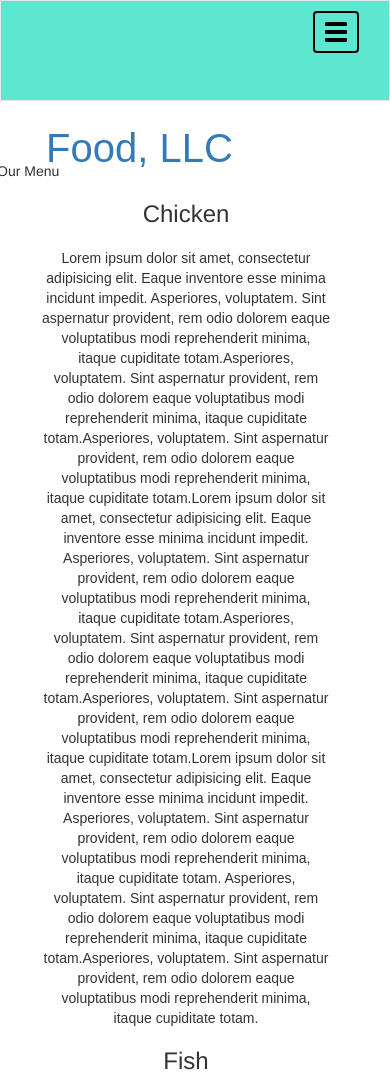
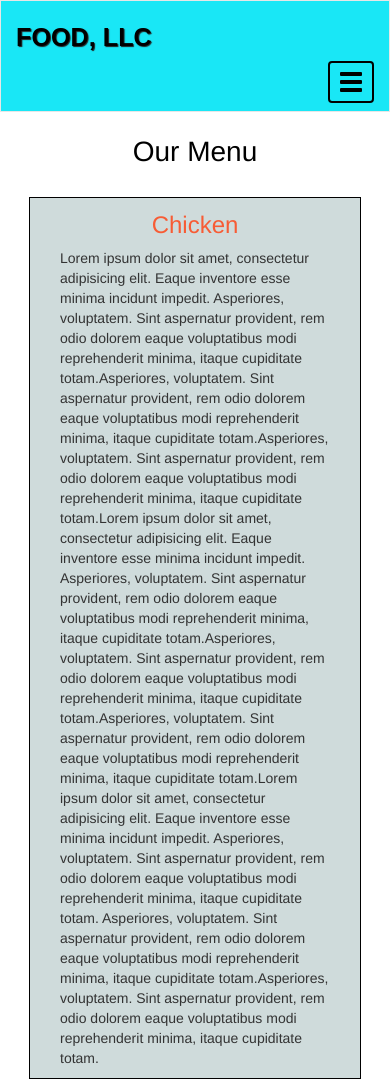
Before and after one commit to parasmani-sah/mod3_solution, a plain HTML site: page index.html in a window 390 px wide. Shown: the top 1079 px of the page. Drawn offline with Linux system fonts and the light colour scheme.

Commit message:
Update style.css

```diff
--- a/css/style.css
+++ b/css/style.css
@@ -4,100 +4,122 @@
     box-sizing: border-box;
 }
 
-.navbar {
-    width: 100%;
-    padding: 20px 50px;
-    height: 12vh;
-    background-color: rgb(93, 231, 208);
-}
-.logo {
-    font-size: 30px;
-    color: black;
-}
-nav a:hover {
-    text-decoration: none;
-    color: white;
+#header-nav {
+    background-color: #19e7f6;
+
 }
 
-.navbar-header{
-    color: black;
+.navbar-brand h1 {
+    font-family: sans-serif;
+	color: #000000;
+	text-transform: uppercase;
+    font-weight: bold;
+	text-shadow: 1px 1px 1px #222;
+	line-height: .100;
 }
 
-h1 {
-    font-size: 40px;
-    padding-top: 80px;
-    text-align: center;
-    font-family: sans-serif;
+.navbar-brand a:hover, .navbar-brand a:focus {
+	text-decoration: none;
 }
 
-.row {
-    width: 100%;
-    padding-top: 40px;
-    padding-left: 12px;
+#nav-list {
+	margin-top: 10px;
+}
+#nav-list a {
+	color: #951C49;
+	text-align: center;
+}
+#nav-list a:hover {
+	background: #E7E7E7;
+}
+
+.navbar-header button.navbar-toggle, .navbar-header .icon-bar {
+  border: 2px solid #000000;
+}
+.navbar-header button.navbar-toggle {
+  clear: both;
+  margin-top: -30px;
+}
+
+.menu-title {
+	font-size: 3em;
+	text-align: center;
+	margin-bottom: 25px;
+	color: rgb(0, 0, 0);
+}
+.menu-item-tile {
+  margin-bottom: 25px;
 }
 
 .box {
-    text-align: center;
+	margin: 1em;
+	position: relative;
+}
+.menu-item-description {
+  padding-right: 30px;
+  border: 1px solid black;
+  background-color: rgb(207, 219, 219);
+  padding-top: 1em;
+  padding-left: 30px;
+  overflow: auto;
 }
 
-p {
-    padding-top: 10px;
-    font-family: sans-serif;
+h3.menu-item-title {
+  text-align: center;
+  margin: 0 0 10px;
+  position: relative;
+  color: #f75c35;
+}
+.menu-item-details {
+  font-size: 1em;
 }
 
-.large {
-    width: 31%;
-    float: left;
-    border: 1px solid black;
-    margin: 16px;
-    padding-bottom: 8px;
-    background-color: rgb(197, 193, 193);
+@media (min-width: 992px) and (max-width: 1199px) {
+	.navbar-brand {
+    padding-top: 20px;
+    height: 80px;
+    margin: 5px 5px 5px 0;
+  }
+  .navbar-brand h1 {
+    padding-top: 10px;
+    margin: 5px 5px 5px 0;
+  }
 }
 
-#nav-list {
-    width: 100%;
-    margin-top: 16px;
+@media (max-width: 767px) {
+  .navbar-brand {
+    padding-top: 10px;
+    height: 80px;
+    margin: 5px 5px 5px 0;
+  }
 
-}
-#nav-list a {
-    color: rgb(35, 111, 224);
-    text-align: center;
-
-}
-#nav-list a:hover {
-    color: rgb(66, 248, 66);
-    border: 1px solid gray;
+  #collapsable-nav a {
+    font-size: 1.2em;
+  }
+  .container {
+    margin-top: 0px;
+    padding: 10;
+  }
+  .menu-title {
+	font-size: 2em;
+	text-align: center;
 }
 
-@media (min-width: 850px) and (max-width: 1199px){
-    .navbar{
-        padding: 40px 50px;
-        height: 10vh;
-    }
-    h1{
-        padding-top: 150px;
-    }
-    .col-md-4 {
-        width: 46.2%;
-    }
-    .col-md-6 {
-        width: 96%;
+    @media (max-width: 479px) {
+        .navbar-brand h1 {
+          font-size: 1.4em;
+        }
+        .col-xxs-12 {
+            position: relative;
+            min-height: 1px;
+            padding-right: 15px;
+            padding-left: 15px;
+            float: left;
+            width: 100%;
+        }
+        .menu-title {
+            font-size: 2em;
+            text-align: center;
+        }
     }
 }
-
-@media (max-width: 848px) {
-    .navbar {
-        padding: 10px 30px;
-    }
-    .logo {
-        font-size: 25px;
-    }
-
-    .navbar-header button.navbar-toggle, .navbar-header .icon-bar {
-        border: 2px solid black;
-        margin: 0;
-    }
-    .col-sm-3{
-        width: 94%;
-    }
-}
```
